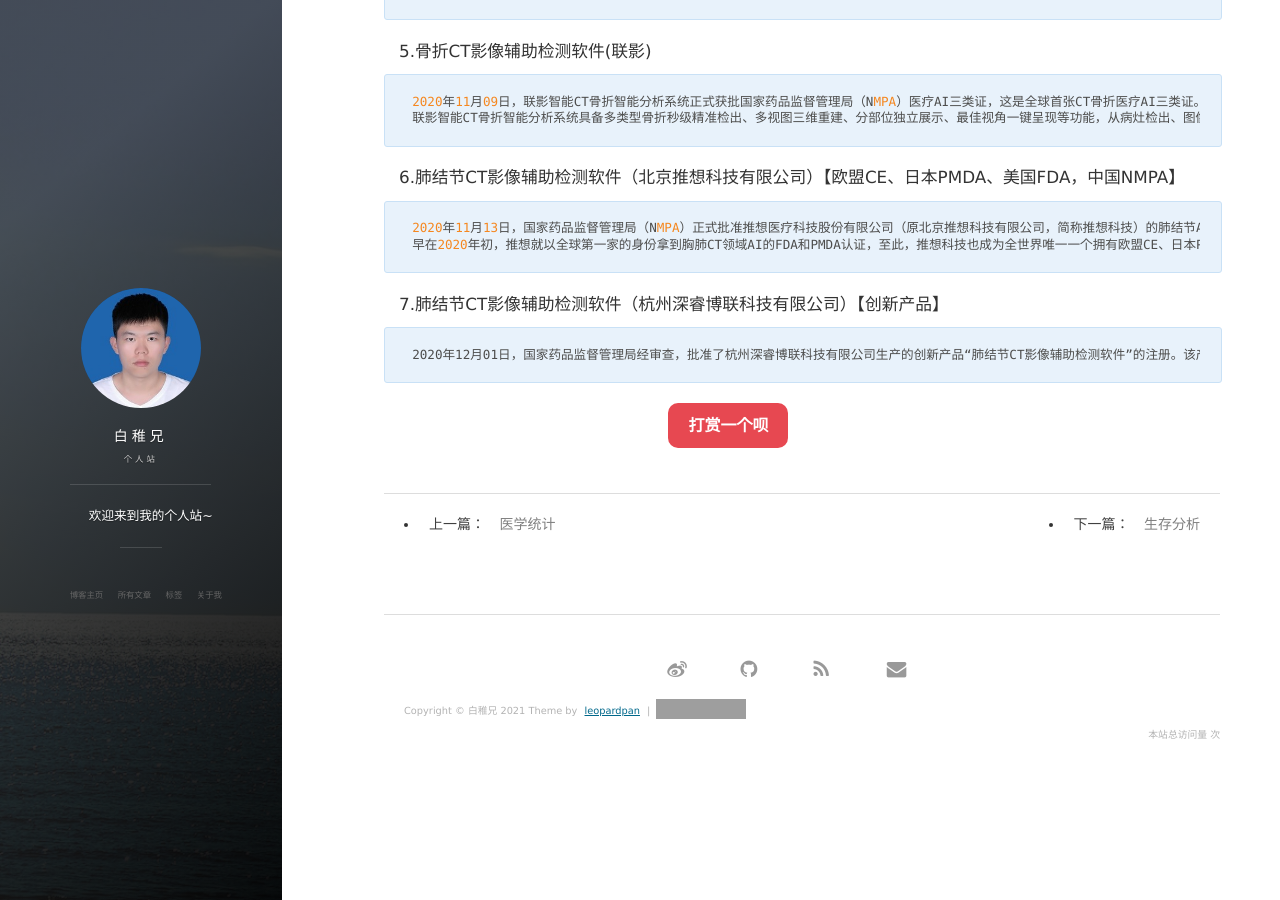
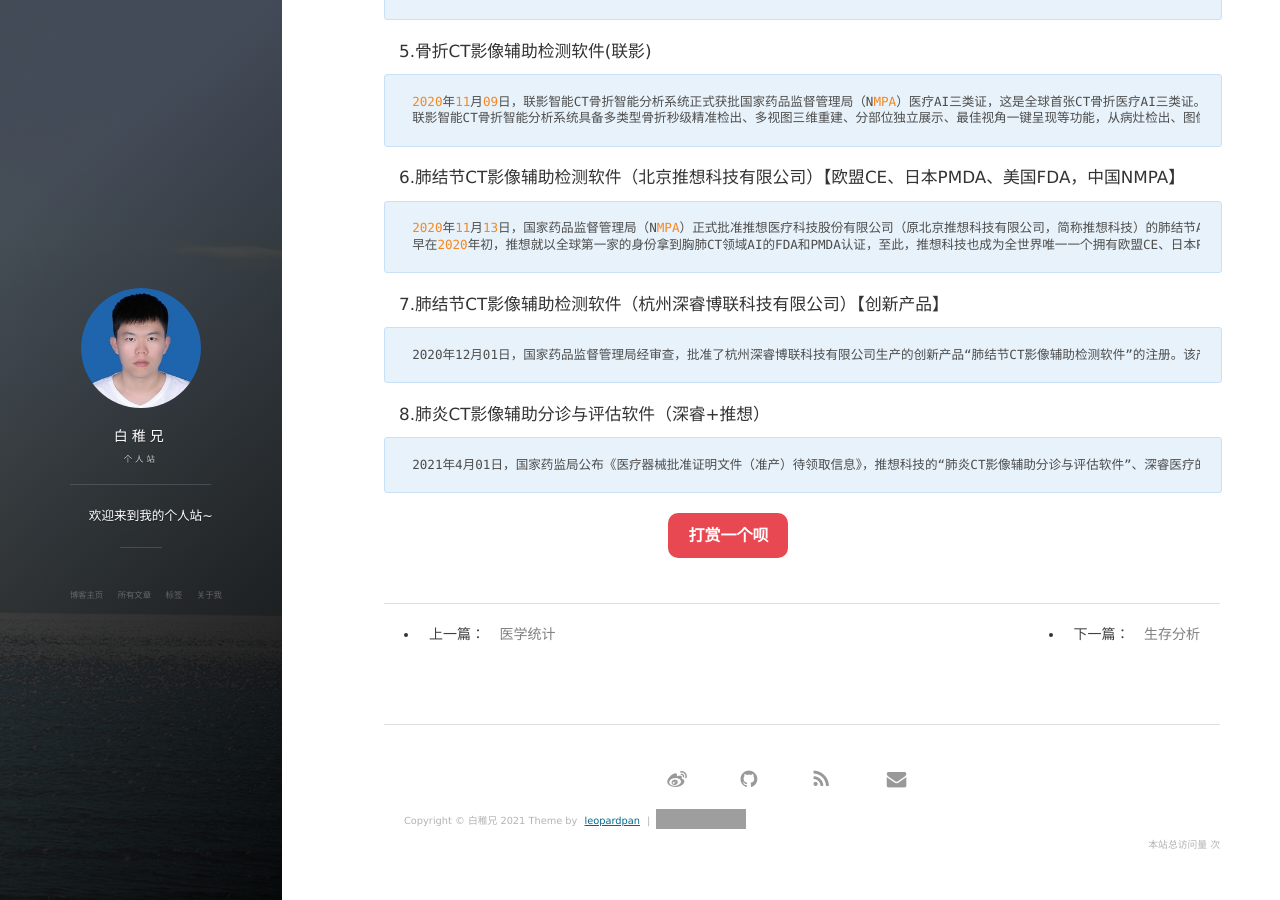
Before and after one commit to xujingxu/xujingxu.github.io, a Jekyll site: the page built from _posts/2020-11-19-人工智能CFDA (NMPA)三类证.md, in a window 1280 px wide and 900 px high, scrolled down 648 px. Built offline with Jekyll 4.4.1, drawn with Linux system fonts in a browser that asks for light colours; nearby versions of some CDN libraries; comment, search, counter and statistics services are not loaded; grey boxes are pictures that could not be loaded.

Commit message:
更新肺炎三类证

```diff
--- a/_posts/2020-11-19-人工智能CFDA (NMPA)三类证.md
+++ b/_posts/2020-11-19-人工智能CFDA (NMPA)三类证.md
@@ -38,3 +38,6 @@ tag:  行业资讯
 
 #### 7.肺结节CT影像辅助检测软件（杭州深睿博联科技有限公司）【创新产品】
     2020年12月01日，国家药品监督管理局经审查，批准了杭州深睿博联科技有限公司生产的创新产品“肺结节CT影像辅助检测软件”的注册。该产品物理组成包括安装光盘和加密狗,逻辑组成包括客户端软件、Web端软件及服务器软件。该产品用于胸部CT影像的显示、处理、测量和分析，可对4mm及以上肺结节进行自动识别并分析结节影像学特征，供经培训合格的医师使用，不能单独用作临床诊疗决策依据。该产品属于人工智能医疗器械软件，基于深度学习技术的基本框架，可实现肺结节的自动检出。在保证肺结节检出准确性满足临床需求的基础上，提高检出效率，减轻医师工作量。
+
+#### 8.肺炎CT影像辅助分诊与评估软件（深睿+推想）
+    2021年4月01日，国家药监局公布《医疗器械批准证明文件（准产）待领取信息》，推想科技的“肺炎CT影像辅助分诊与评估软件”、深睿医疗的“肺炎CT影像辅助分诊与评估软件”均榜上有名，这也是国内首批通过国家药监局医疗器械三类证审批认证的肺炎AI产品。
```
